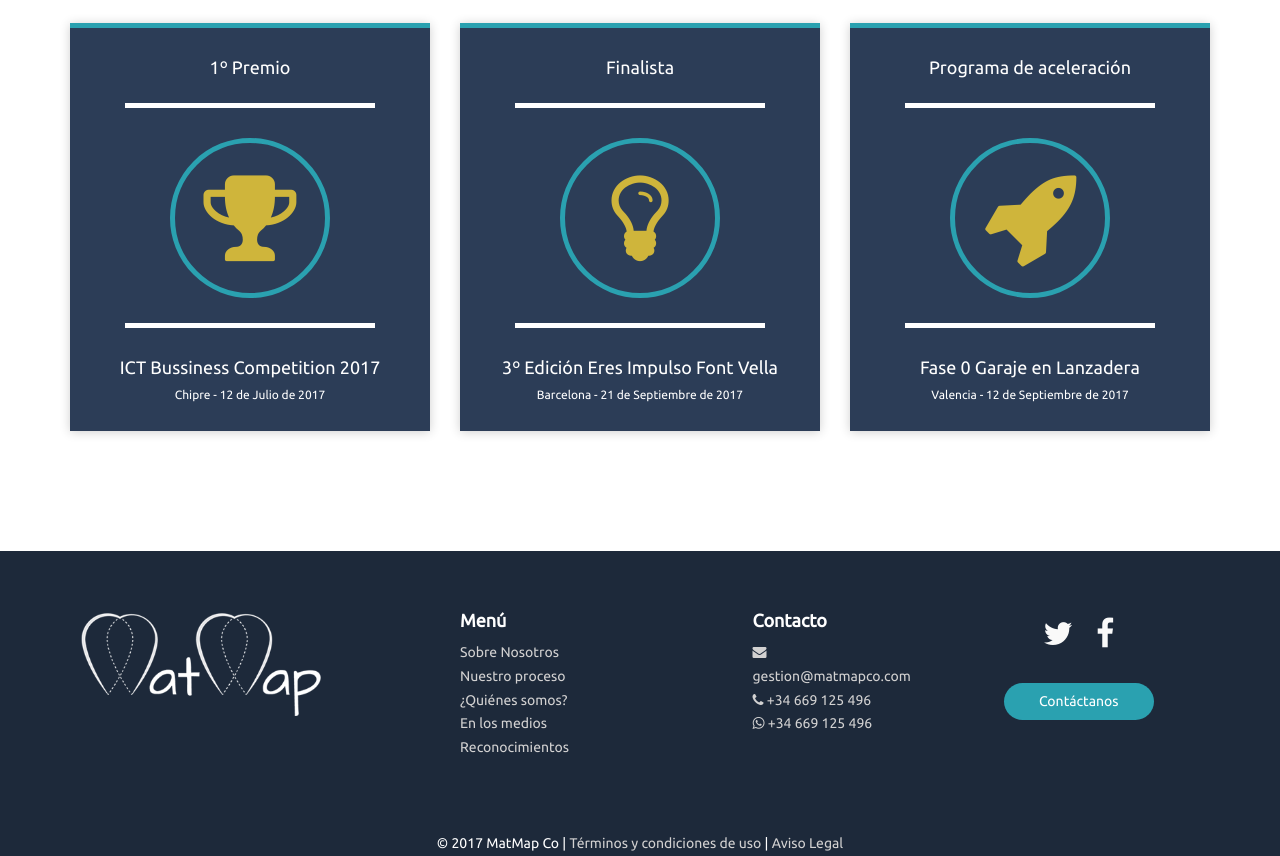
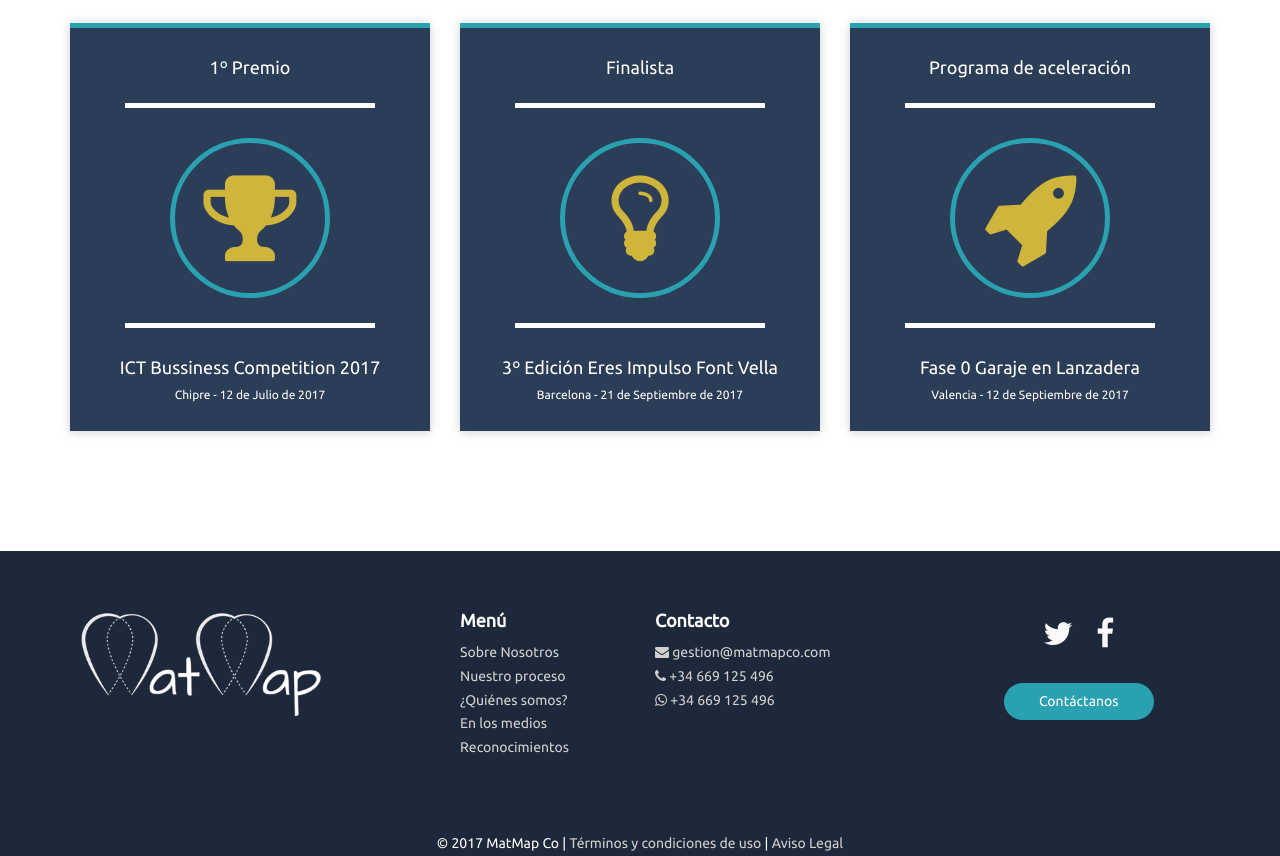
Before and after one commit to diegonjin/matmap-corporative, a website: page index.html in a window 1280 px wide. Shown: the part 4591-5447 px from the top of the page. Drawn offline with Linux system fonts and the light colour scheme.

Commit message:
Restoring footer

```diff
--- a/index.html
+++ b/index.html
@@ -495,7 +495,7 @@
                                 <li class="page-scroll"><a href="#awards">Reconocimientos</a></li>
                             </ul>
                         </div>
-                        <div class="col-sm-offset-1 col-sm-2">
+                        <div class="col-sm-3">
                             <h5>Contacto</h5>
                             <ul>
                                 <li><a href="mailto:gestion@matmapco.com" target="_BLANK"><i class="fa fa-envelope"></i> <span>gestion@matmapco.com</span></a></li>
```
